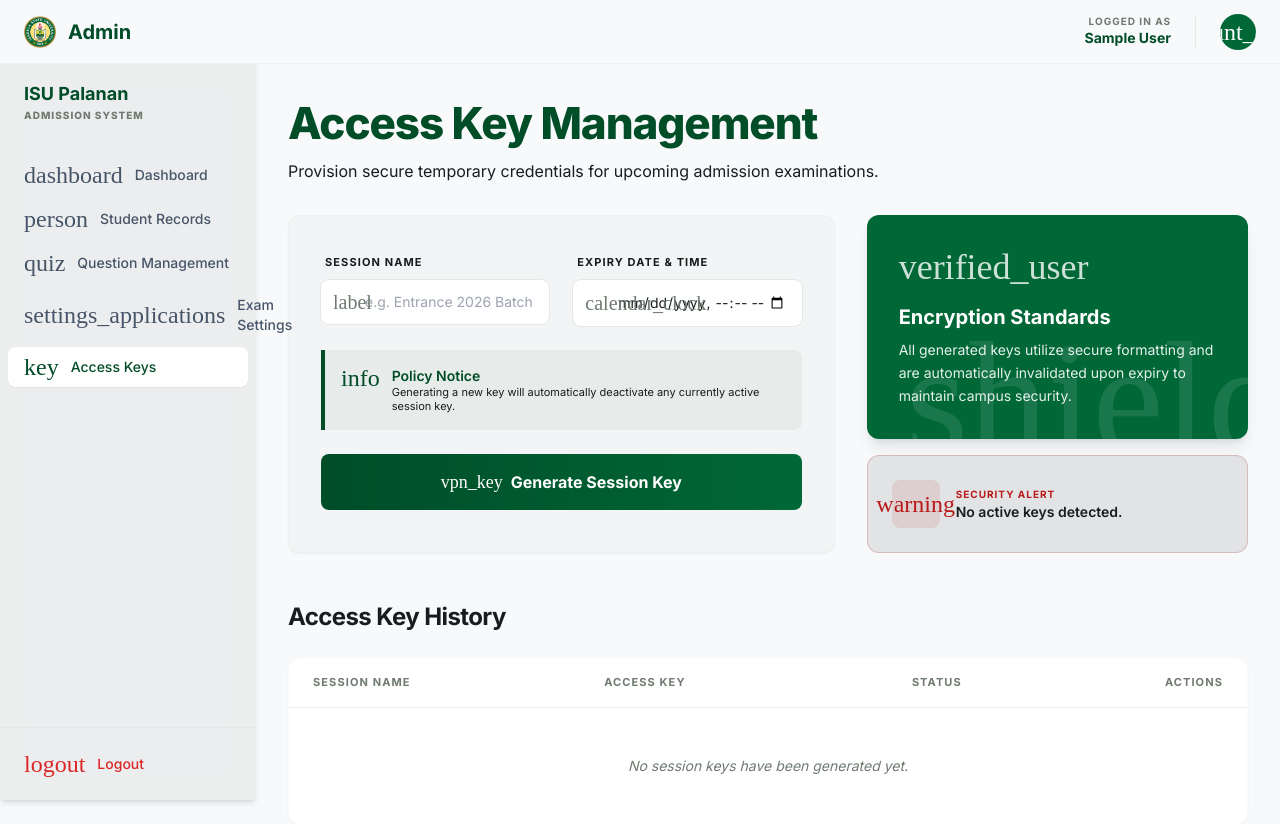
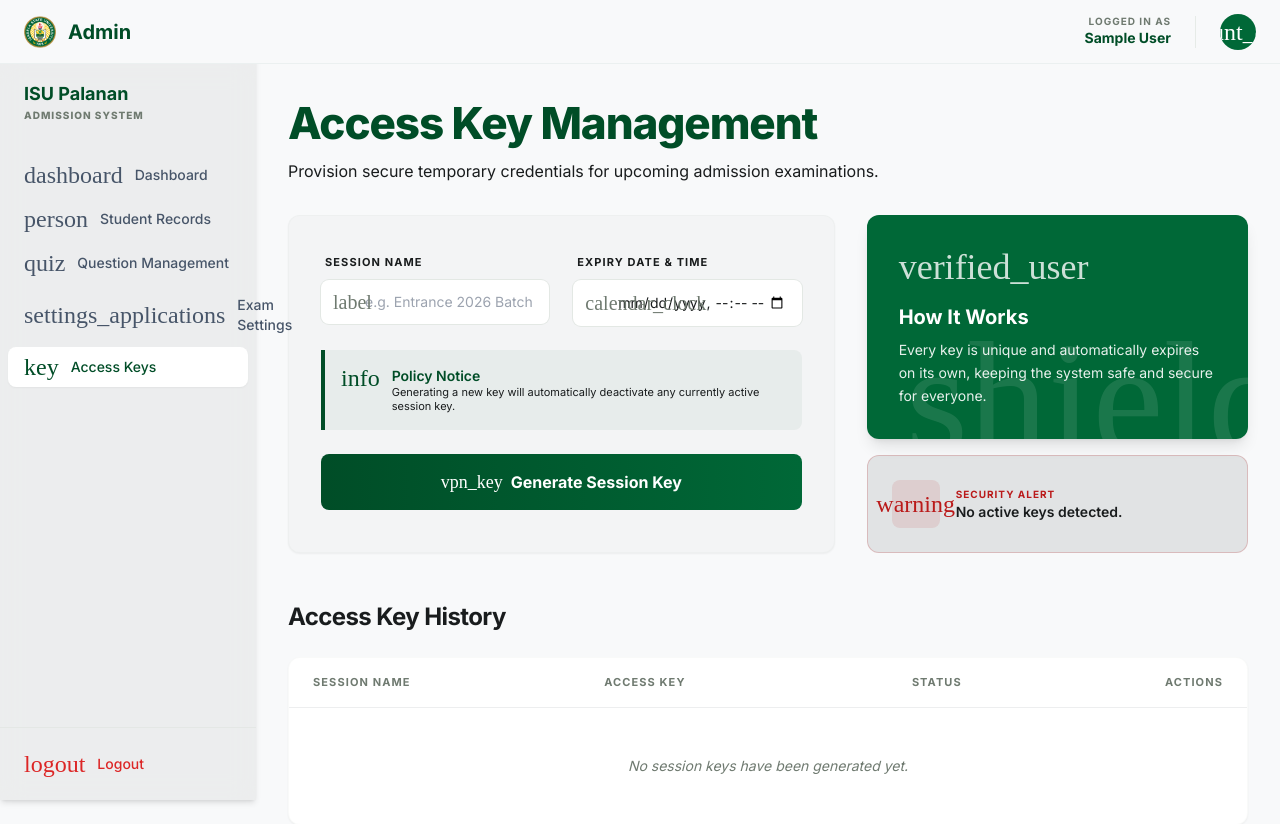
Before and after one commit to WWH16/CCAT, a Django app: page /access-keys/ in a window 1280 px wide. Shown: the top 824 px of the page. Run offline with Django 5.2, Linux system fonts and the light colour scheme; the visitor is signed in with stand-in values (Sample User, id 1); data that the repository does not hold is empty; some web fonts are replaced.

Commit message:
update: key guidelines text on the generation accesss keys

```diff
--- a/CCAT/ccat_admin/templates/ccat_admin/access_keys.html
+++ b/CCAT/ccat_admin/templates/ccat_admin/access_keys.html
@@ -75,8 +75,8 @@
         <div class="flex-1 bg-primary-container rounded-xl p-8 text-white relative overflow-hidden group shadow-lg">
             <div class="relative z-10">
                 <span class="material-symbols-outlined text-4xl mb-4 opacity-80">verified_user</span>
-                <h4 class="text-xl font-bold mb-2">Encryption Standards</h4>
-                <p class="text-sm opacity-90 leading-relaxed">All generated keys utilize secure formatting and are automatically invalidated upon expiry to maintain campus security.</p>
+                <h4 class="text-xl font-bold mb-2">How It Works</h4>
+                <p class="text-sm opacity-90 leading-relaxed">Every key is unique and automatically expires on its own, keeping the system safe and secure for everyone.</p>
             </div>
             <div class="absolute -right-10 -bottom-10 opacity-10 group-hover:scale-110 transition-transform duration-700">
                 <span class="material-symbols-outlined text-[160px]">shield</span>
```
